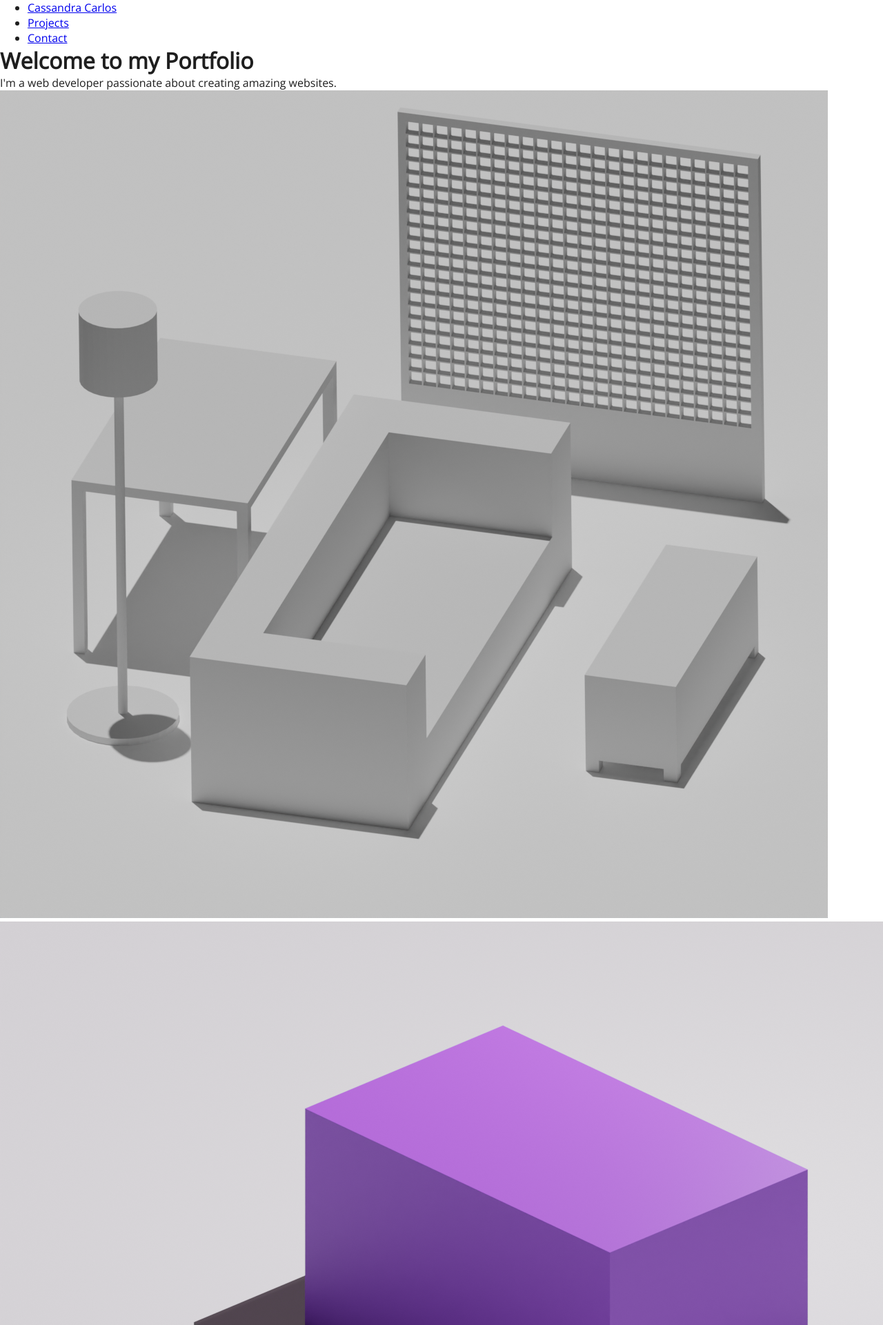
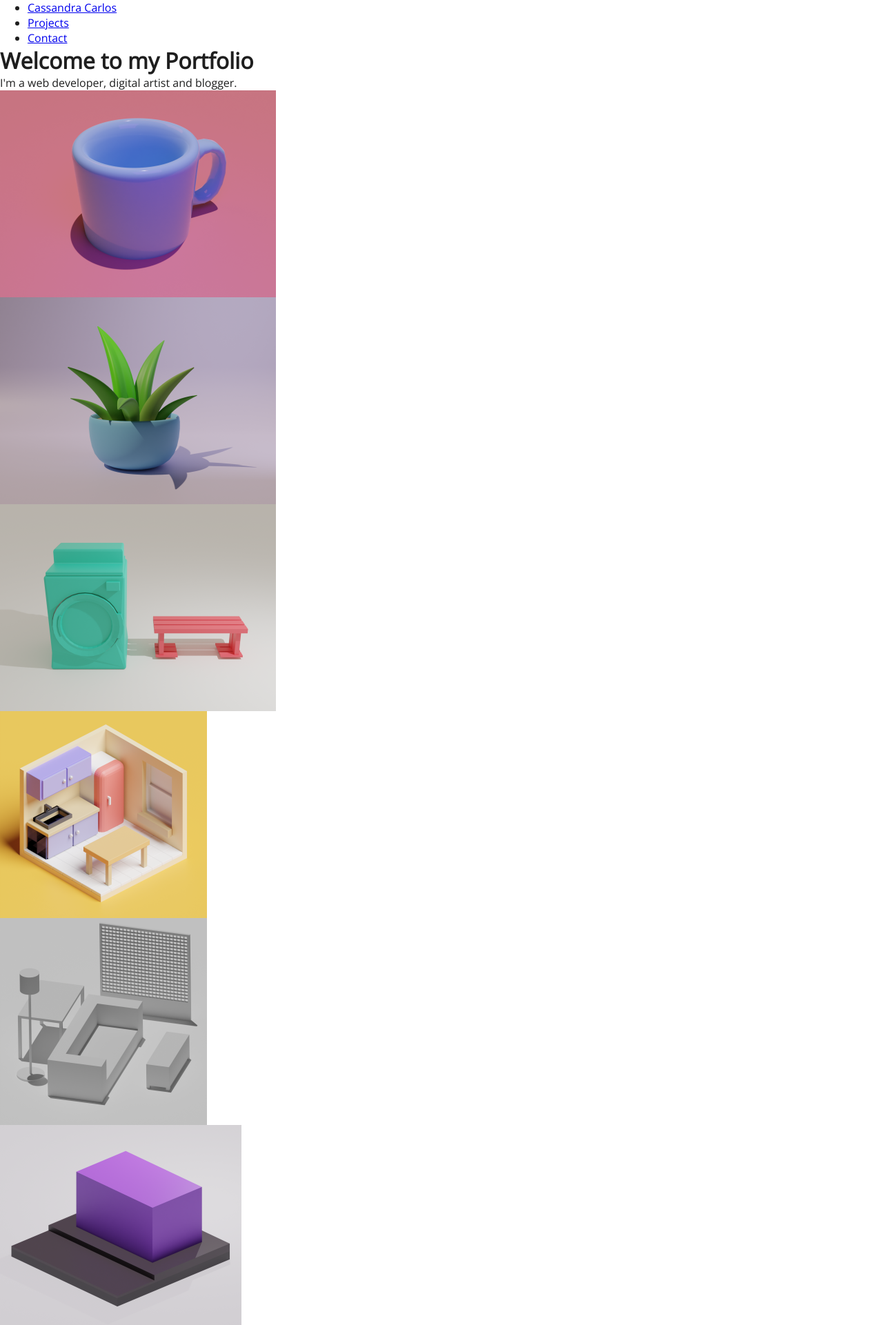
Before and after one commit to cassandracarlos/cassandracarlos.github.io, a PHP site: page / in a window 1280 px wide; the page is wider, and only the part inside the window is pictured. Shown: the top 1921 px of that part at 69% size. Run offline with PHP 8.4, Linux system fonts and the light colour scheme.

Commit message:
rule of 9's

```diff
--- a/index.html
+++ b/index.html
@@ -29,12 +29,20 @@
 			<li><a href="#contact">Contact</a></li>
 		</ul>
 
+	<!--
+	<div class="icon">
+		<a href=""><img src="icons/email.png"></a>
+		<a href=""><img src="icons/github.png"></a>
+		<a href=""><img src="icons/pinterest.png"></a>
+	</div>
+	-->
+
 	</nav>
 
 	<header>
 
 		<h1>Welcome to my Portfolio</h1>
-		<p>I'm a web developer passionate about creating amazing websites.</p>
+		<p>I'm a web developer, digital artist and blogger.</p>
 
 	</header>
 
@@ -42,37 +50,19 @@
 		<section class="work">
 		  <div class="gallery">
 			<div class="item">
-			  <img src="images/img_1.png" alt="">
+				<img src="images/img_6.png" alt="">
 			</div>
 			<div class="item">
-				<img src="images/img_2.png" alt="">
+				<img src="images/img_7.png" alt="">
 			</div>
 			<div class="item">
-				<img src="images/img_3.png" alt="">
+				<img src="images/img_8.png" alt="">
 			</div>
 			<div class="item">
-			  <img src="images/img_4.png" alt="">
+			  <img src="images/img_9.png" alt="">
 			</div>
 			<div class="item">
-				<img src="images/img_5.png" alt="">
-			</div>
-			<div class="item">
-				<img src="images/img_1.png" alt="">
-			</div>
-			<div class="item">
-				<img src="images/img_2.png" alt="">
-			</div>
-			<div class="item">
-				<img src="images/img_3.png" alt="">
-			</div>
-			<div class="item">
-			  <img src="images/img_4.png" alt="">
-			</div>
-			<div class="item">
-				<img src="images/img_5.png" alt="">
-			</div>
-			<div class="item">
-				<img src="images/img_1.png" alt="">
+			  <img src="images/img_1.png" alt="">
 			</div>
 			<div class="item">
 				<img src="images/img_2.png" alt="">
--- a/style.css
+++ b/style.css
@@ -1,4 +1,16 @@
 @import url('https://fonts.googleapis.com/css2?family=Open+Sans&display=swap');
+
+.icon img {
+  max-width: 50px;
+  height: auto;
+}
+
+main img {
+  max-height: 300px;
+  width: auto;
+  display: block;
+
+}
 
 *
 {
```
Also changed, not shown: images/img_6.png (added), images/img_7.png (added), images/img_8.png (added), images/img_9.png (added).
